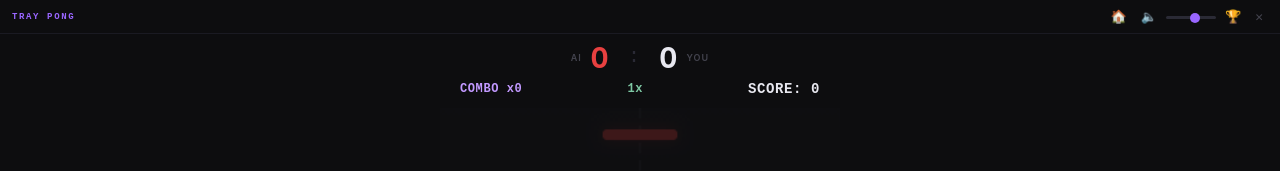
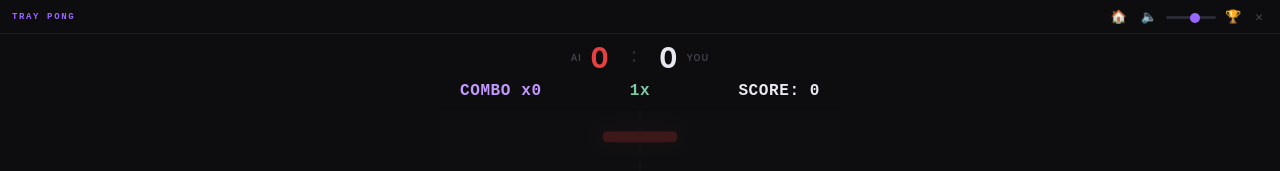
Before and after one commit to ZeroDarkHub/traypong, a React (Create React App) app: page / in a window 1280 px wide. Both pictures are taken after a click on the button "PLAY DEMO". Shown: the top 171 px of the page. Built offline with nearby package versions, Linux system fonts and the light colour scheme.

Commit message:
🎯 Update game board text styling
- Restored COMBO, multiplier, and SCORE text to 16px size
- Updated TRAY PONG logo to match landing page styling
- Fixed font rendering for consistent branding
- All game board text now properly sized and styled

```diff
--- a/src/components/GameCanvas/GameCanvas.jsx
+++ b/src/components/GameCanvas/GameCanvas.jsx
@@ -319,17 +319,17 @@ export default function GameCanvas({ onGameOver }) {
       {/* Enhanced scoring display */}
       <div className="enhanced-score">
         <div className="combo-display">
-          <span style={{ color: COLORS.combo, fontSize: '12px', fontWeight: 'bold' }}>
+          <span style={{ color: COLORS.combo, fontSize: '16px', fontWeight: 'bold' }}>
             COMBO x{renderState.comboCount || 0}
           </span>
         </div>
         <div className="multiplier-display">
-          <span style={{ color: COLORS.multiplier, fontSize: '12px', fontWeight: 'bold' }}>
+          <span style={{ color: COLORS.multiplier, fontSize: '16px', fontWeight: 'bold' }}>
             {renderState.multiplier || 1}x
           </span>
         </div>
         <div className="total-score-display">
-          <span style={{ color: COLORS.scoreText, fontSize: '14px', fontWeight: 'bold' }}>
+          <span style={{ color: COLORS.scoreText, fontSize: '16px', fontWeight: 'bold' }}>
             SCORE: {renderState.totalScore || 0}
           </span>
         </div>
--- a/src/components/LandingPage.jsx
+++ b/src/components/LandingPage.jsx
@@ -496,7 +496,7 @@ export default function TrayPongLanding({ onStartGame }) {
               <svg width="18" height="18" viewBox="0 0 18 18" fill="none"><path d="M9 2v10M5 8l4 4 4-4M3 14h12" stroke="currentColor" strokeWidth="1.5" strokeLinecap="round" strokeLinejoin="round"/></svg>
               Download for macOS
             </a>
-            <span style={{ fontSize: 10, letterSpacing: "0.1em", color: "#55556a", textTransform: "uppercase" }}>Free · macOS 12+</span>
+            <span style={{ fontSize: 10, letterSpacing: "0.1em", color: "#55556a", textTransform: "uppercase" }}>One Click Away in Your Menu Bar</span>
           </div>
         </Reveal>
       </section>
```
